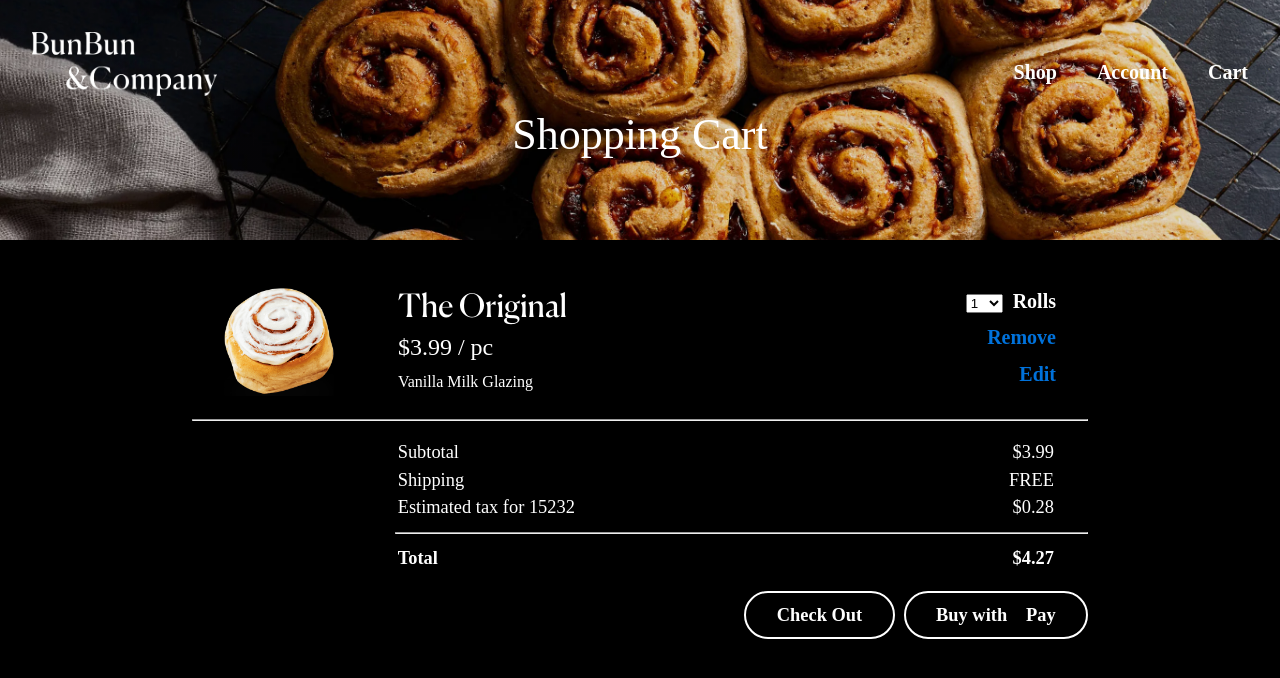
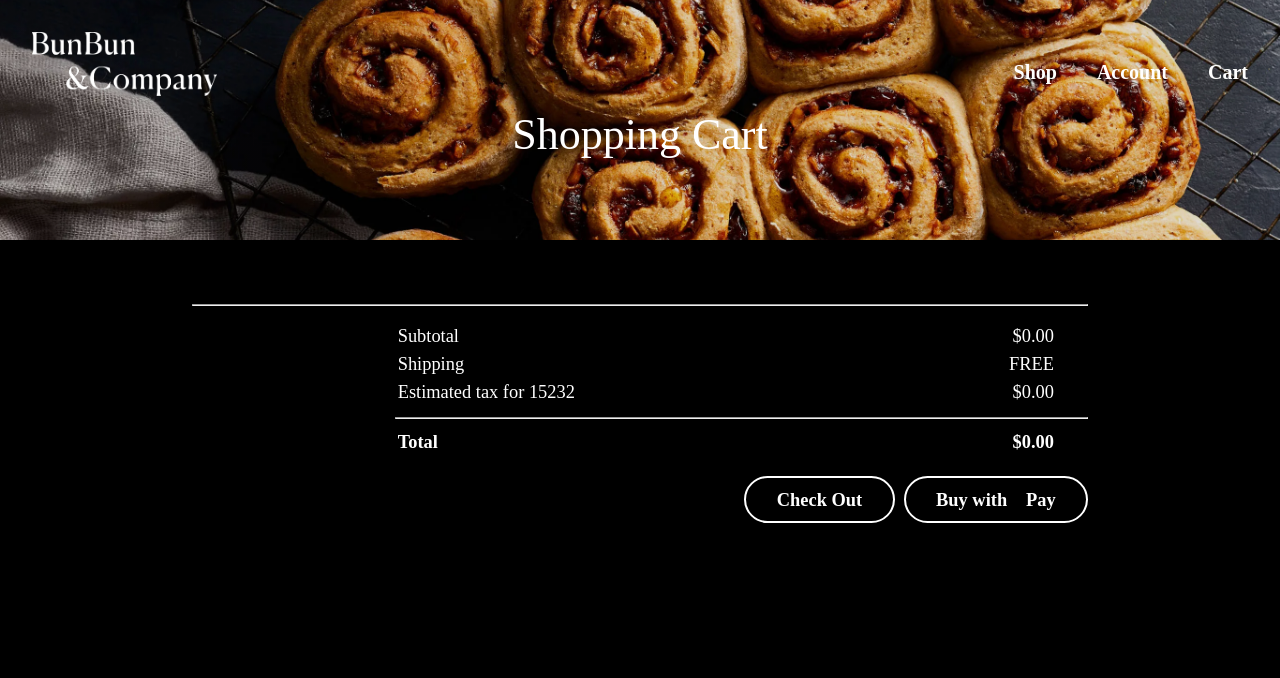
Before and after one commit to sirkevinwang/PUI2020-HW6, a React (Create React App) app: page /#/cart in a window 1280 px wide. Shown: the top 678 px of the page. Built offline with nearby package versions, Linux system fonts and the light colour scheme; a web font is replaced by a local one.

Commit message:
Semi-functional cart that updates after item add

```diff
--- a/src/App.js
+++ b/src/App.js
@@ -14,14 +14,16 @@ import logo from './img/logo.png'
 
 function App() {
   const [cartSize, setCartSize] = useState(0);
-  const [cart] = useLocalStorage('cart', []);
+  const [cart, setCart] = useLocalStorage('cart', []);
 
   useEffect(() => {
     // when app loaded
     setCartSize(cart.length);
 
     // when storage updated
-    const handler = () => { setCartSize(cart.length); };
+    const handler = () => {
+       setCartSize(cart.length); setCart(cart);
+      };
     window.addEventListener('storage', handler);
     return() => window.removeEventListener('storage', handler);
   }, []);
@@ -48,13 +50,13 @@ function App() {
       <Route exact path="/" component={Home} />
       <Route path="/shop" component={Shop} />
       <Route path="/products/original" render={(props) => (
-        <ProductDetail {...props} id="og" productName="The Original" price="3.99" imgSrc={OriginalImage} setCartSize={setCartSize} />
+        <ProductDetail {...props} id="og" productName="The Original" price="3.99" imgSrc={OriginalImage} setCartSize={setCartSize} setCart={setCart} sku="1"/>
       )}/>
       <Route path="/products/blackberry" render={(props) => (
-        <ProductDetail {...props} id="bb" productName="Blackberry Delight" price="4.99" imgSrc={BlackberryImage} setCartSize={setCartSize} />
+        <ProductDetail {...props} id="bb" productName="Blackberry Delight" price="4.99" imgSrc={BlackberryImage} setCartSize={setCartSize} setCart={setCart} sku="2"/>
       )} />
       <Route path="/cart" render={(props) => (
-        <Cart {...props} />
+        <Cart {...props} cart={cart} cartSize={cartSize} cartSizeSetter={setCartSize}/>
       )} />
     </HashRouter>
   );
--- a/src/components/Cart.js
+++ b/src/components/Cart.js
@@ -1,12 +1,46 @@
 import './Cart.css';
 import CoverImage from '../img/cover.png'
-import { useCallback } from 'react';
-import { useHistory } from 'react-router-dom';
 
 import OriginalImage from '../img/item-images/the-og.png';
 import BlackberryImage from '../img/item-images/bb.png';
 
 const Cart = (props) => {
+  const skuMap = {
+    "1": {
+      name: "The Original",
+      img: OriginalImage
+    },
+    "2": {
+      name: "Blackberry Delight",
+      img: BlackberryImage
+    }
+  }
+  const glazingNames = {
+    "1": "No Glazing",
+    "2": "Sugar Milk Glazing",
+    "3": "Vanilla Milk Glazing",
+    "4": "Double Chocolate Glazing",
+  };
+
+  const popItem = () => {
+
+  }
+
+  const calculateSubtotal = () => {
+    const subtotal = props.cart.reduce((a, b) => parseFloat(a) + parseFloat(b.perItemPricing) * b.quantity, 0);
+    return subtotal.toFixed(2)
+  }
+
+  const calculateTaxes = () => {
+    const totalTax = parseFloat(calculateSubtotal()) * parseFloat("0.07")
+    return totalTax.toFixed(2)
+  }
+
+  const calculateTotal = () => {
+    const total = parseFloat(calculateSubtotal()) + parseFloat(calculateTaxes())
+    return total.toFixed(2)
+  }
+
   return (
     <div>
       <div className="top-cover">
@@ -23,31 +57,33 @@ const Cart = (props) => {
         </div>
       </div>
       <div id="cart-container">
-        <div id="items-wrapper">
+        {props.cart.map((cartItem, index) =>
+          <div id="items-wrapper" key={index}>
             <div className="cart-item">
               <div className="column cart-item-image fill">
-              <img src={OriginalImage}></img>
+                <img src={skuMap[cartItem.sku].img}></img>
               </div>
               <div className="column cart-item-info">
-              <h3 className="item-name">The Original</h3>
-              <div className="item-price"><span>$3.99 / pc</span></div>
-              <div className="item-config"><span>Vanilla Milk Glazing</span></div>
+                <h3 className="item-name">{skuMap[cartItem.sku].name}</h3>
+                <div className="item-price"><span>${cartItem.perItemPricing} / pc</span></div>
+                <div className="item-config"><span>{glazingNames[cartItem.glazing]}</span></div>
               </div>
               <div className="column cart-item-actions">
-              <div>
-                <select name="quantity" id="quantity">
+                <div className="dropdown control-group">
+                  {/* <select name="quantity" id="quantity">
                     <option value="1" defaultChecked>1</option>
                     <option value="3">3</option>
                     <option value="6">6</option>
                     <option value="12">12</option>
-                </select>
-                <span style={{ paddingLeft: '10px' }}>Rolls</span>
+                  </select> */}
+                  <span id="quantity-unit">{cartItem.quantity} Roll{cartItem.quantity === "1" ? "" : "s"}</span>
                 </div>
-              <div><a>Remove</a></div>
-              <div><a>Edit</a></div>
+                <div><a onClick={popItem(index)}>Remove</a></div>
               </div>
             </div>
           </div>
+        )}
+
         <hr className="divider"></hr>
         <div id="receipt">
           <div className="total-placeholder"></div>
@@ -56,7 +92,7 @@ const Cart = (props) => {
               <tbody>
                 <tr>
                   <td>Subtotal</td>
-                  <td className="total-second-col">$3.99</td>
+                  <td className="total-second-col">${calculateSubtotal()}</td>
                 </tr>
                 <tr>
                   <td>Shipping</td>
@@ -64,7 +100,7 @@ const Cart = (props) => {
                 </tr>
                 <tr>
                   <td>Estimated tax for 15232</td>
-                  <td className="total-second-col">$0.28</td>
+                  <td className="total-second-col">${calculateTaxes()}</td>
                 </tr>
               </tbody>
             </table>
@@ -73,7 +109,7 @@ const Cart = (props) => {
               <tbody>
                 <tr>
                   <td className="total-row">Total</td>
-                  <td className="total-second-col total-row">$4.27</td>
+                  <td className="total-second-col total-row">${calculateTotal()}</td>
                 </tr>
               </tbody>
             </table>
--- a/src/components/ProductDetail.js
+++ b/src/components/ProductDetail.js
@@ -16,7 +16,7 @@ const ProductDetail = (props) => {
   };
   const [quantity, setQuantity] = useState(1);
   const [glazing, setGlazing] = useState('1');
-  const [cart, setCart] = useLocalStorage('cart', []);
+  const [cart, _] = useLocalStorage('cart', []);
 
   const updateGlazing = (e) => {
     if (e.target.checked) {
@@ -41,6 +41,7 @@ const ProductDetail = (props) => {
 
   function handleAddToCart() {
     const productToAdd = {
+      sku: props.sku,
       quantity: quantity,
       glazing: glazing,
       perItemPricing: calculatePerItemPricing()
@@ -48,8 +49,7 @@ const ProductDetail = (props) => {
 
     const cartArr = cart;
     cartArr.push(productToAdd);
-    setCart([...cartArr]);
-
+    props.setCart([...cartArr]);
     props.setCartSize(cartArr.length);
   }
 
```
Lines whose indentation alone changed are shown as unchanged.
